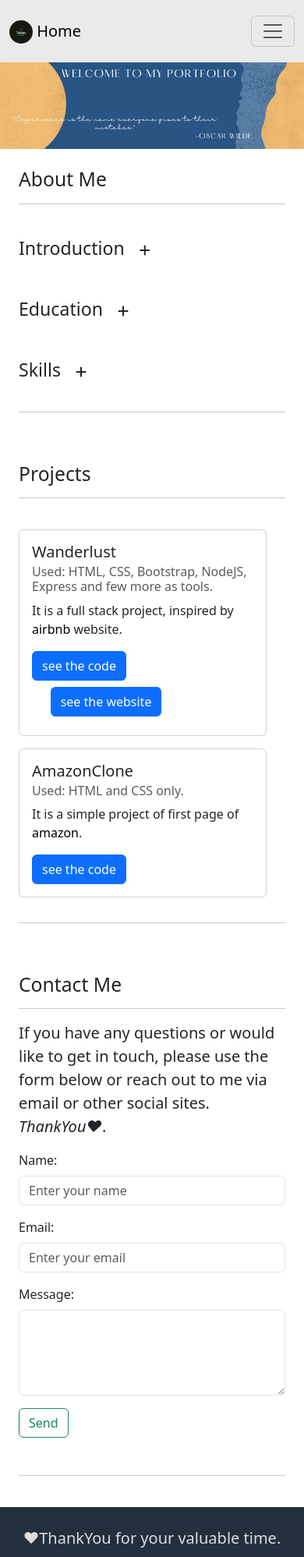
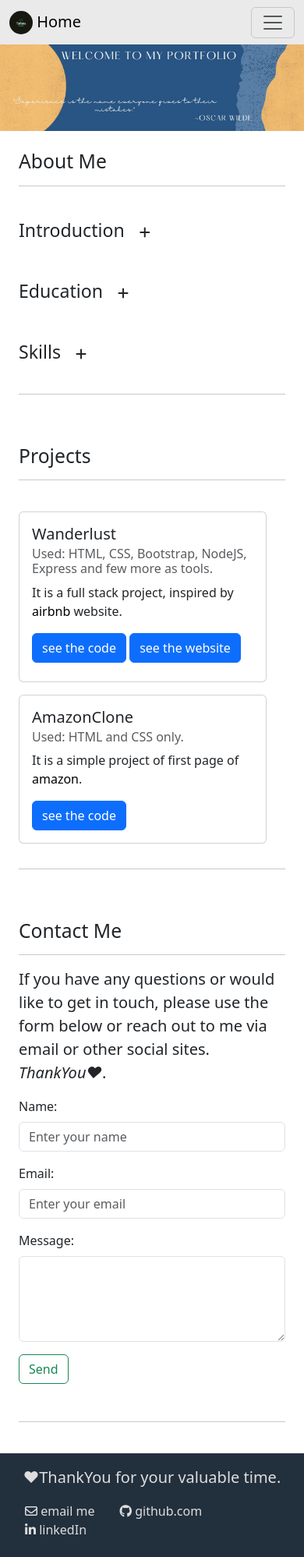
Before and after one commit to TafsiraAnjum/Portfolio, a plain HTML site: page index.html in a window 390 px wide. Shown: the top 1997 px of the page at 78% size. Drawn offline with nearby package versions, Linux system fonts and the light colour scheme.

Commit message:
made footer more responsive

```diff
--- a/index.html
+++ b/index.html
@@ -166,8 +166,8 @@
         <h2>Projects</h2>
         <hr><br>
         <div class="row">
-          <div class="row col-md-8">
-            <div class="col-sm-6 mb-3">
+          <div class="row col-sm-12 col-md-10 col-lg-8">
+            <div class="col-sm-10 col-md-8 col-lg-6 mb-3">
               <div class="card">
                 <div class="card-body">
                   <h5 class="card-title">Wanderlust</h5>
@@ -176,11 +176,11 @@
                     <a href="https://www.airbnb.co.in/"  target="_blank" class="link">airbnb</a> website.
                   </p>
                   <a href="https://github.com/TafsiraAnjum/Wanderlust"  target="_blank" class="btn btn-primary mb-2">see the code</a>
-                  <a href="https://wanderlust-ec6h.onrender.com/listings"  target="_blank" class="btn btn-primary mb-2 offset-1">see the website</a>
+                  <a href="https://wanderlust-ec6h.onrender.com/listings"  target="_blank" class="btn btn-primary mb-2">see the website</a>
                 </div>
               </div>
             </div>
-            <div class="col-sm-6 mb-3">
+            <div class="col-sm-10 col-md-8 col-lg-6 mb-3">
               <div class="card">
                 <div class="card-body">
                   <h5 class="card-title">AmazonClone</h5>
@@ -226,7 +226,7 @@
     <footer>
       <div class="f-info">
         <div class="card-text fs-5">&hearts;ThankYou for your valuable time.</div>
-        <div class="f-info-socials fs-6">
+        <div class="f-info-socials">
           <a href="mailto:anjumtafsira@gmail.com" target="_blank" class="white-link"><i class="fa-regular fa-envelope">
             </i> email me
           </a>
--- a/style.css
+++ b/style.css
@@ -1,5 +1,5 @@
 .navbar{
-    height: 5rem;
+    height: auto;
     background-color: #eaeaea;
 }
 
@@ -11,7 +11,7 @@
 }
 
 .qoute img{
-    height: auto;
+    height: 70%;
     width: 100vw;
 }
 
@@ -30,7 +30,7 @@
 }
 
 #project .card{
-    height: 100%;
+    height: auto;
     width: 100%;
 }
 
@@ -39,17 +39,23 @@
 .f-info{
     background-color: #222f3d;
     color: #ddd;
-    height: 8rem;
+    height: auto;
+    padding: 1rem;
     display: flex;
     flex-direction: column;
     align-items: center;
     justify-content: space-evenly;
+}
+.f-info-socials{
+    display: flex;
+    flex-wrap: wrap;
+    padding: 1rem;
 }
 .white-link{
     text-decoration: none;
     color: #ddd;
     margin-right: 2rem;
 }
-.f-info-socials .white-link:hover{
+.white-link:hover{
     text-decoration: underline;
 }
```
